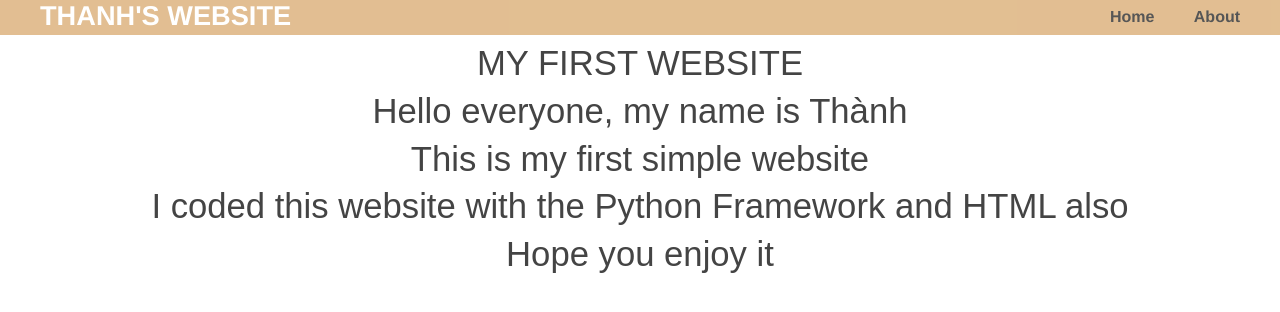
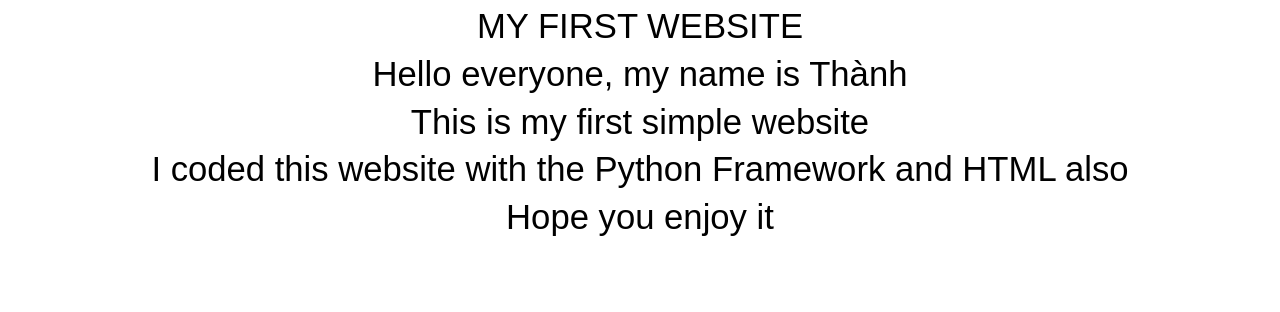
Before and after one commit to tuanthanhnguyen/tuanthanhngyen.github.io, a Flask app: template templates/home.html in a window 1280 px wide. Shown: the top 312 px of the page. Run offline with Flask 2, Linux system fonts and the light colour scheme; the template is opened without the code that fills it, so the values that code supplies are empty.

Commit message:
Add files via upload

```diff
--- a/templates/home.html
+++ b/templates/home.html
@@ -1,8 +1,6 @@
-<!DOCTYPE html>
 <html>
 
 <head>
-
 <meta http-equiv=Content-Type content="text/html; charset=windows-1252">
 <meta name=Generator content="Microsoft Word 15 (filtered)">
 <style>
@@ -40,12 +38,8 @@ div.WordSection1
 </style>
 
 </head>
-{% extends "layout.html" %}
-{% block content %}
-<div class="homepage">
 
 <body lang=EN-US>
-
 
 <div class=WordSection1>
 
@@ -70,7 +64,6 @@ style='font-size:26.0pt;line-height:107%;font-family:"Calibri Light",sans-serif'
 you enjoy it</span></p>
 
 </div>
-{% endblock %}
 
 </body>
 
```
